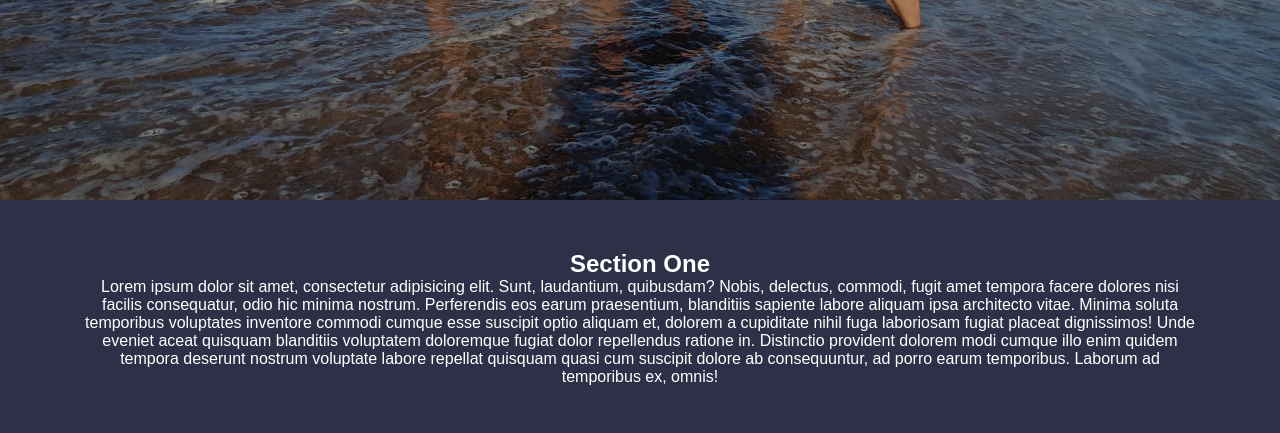
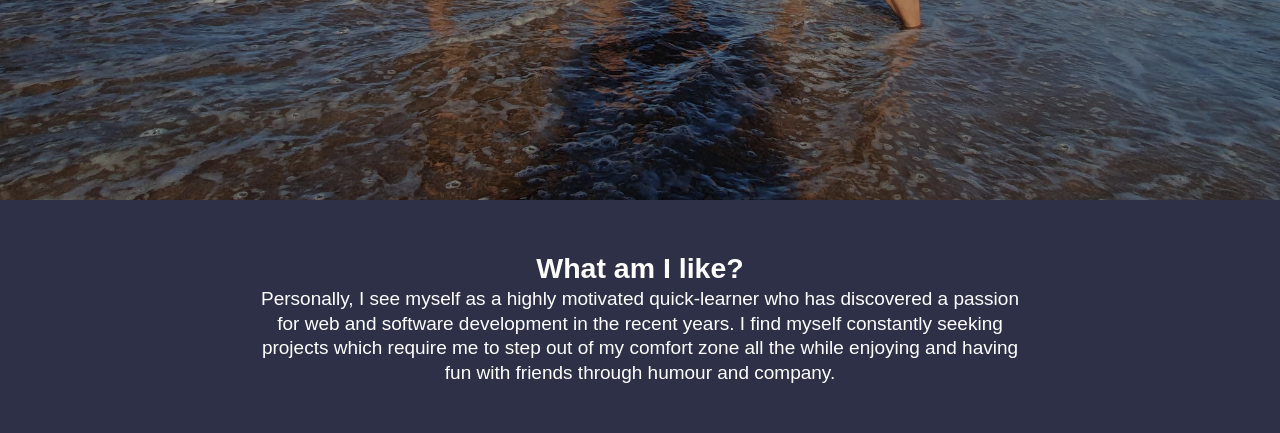
Before and after one commit to Wesley-Jin/deskcoders-website, a PHP site: page /aboutme.html in a window 1280 px wide. Shown: the part 600-1033 px from the top of the page. Run offline with PHP 8.4, Linux system fonts and the light colour scheme; some web fonts are replaced.

Commit message:
Add text to sections and UTSLogo

```diff
--- a/aboutme.css
+++ b/aboutme.css
@@ -54,7 +54,8 @@
 {
   background-image: url("public/mountainBG.jpg");
   z-index: 0;
-  padding: 400px;
+  padding-top: 17rem;
+  padding-bottom: 17rem;
   top: 0;
   left: 0;
   bottom: 0;
@@ -98,14 +99,23 @@
   }
 }
 
+.bodyWrap
+{
+  display: flex;
+  align-items: center;
+  gap: 5rem;
+  justify-content: center;
+}
+
 .utsLogo
 {
-  background-image: url("public/UTSlogo.jpg");
-  z-index: 0;
-  padding: 120px;
+  z-index: 5;
+  /* padding: 120px; */
   background-size: 20%;
   background-repeat: no-repeat;
   background-position: 18rem;
+  height: 25rem;
+  border-radius: 50px;
 }
 
 header
@@ -236,17 +246,28 @@ header
   max-width: 45rem;
 }
 
+.text2
+{
+  max-width: 70%;
+  text-align: center;
+  margin: auto;
+}
+
 .text3
 {
   color: white;
-  text-align: right;
+  max-width: 40rem;
+  font-size: 20px;
 }
 
 .section {
-  text-align:center;
+  display: block;
+  text-align: center;
   padding:50px 80px;
   background: #2D3047;
   color: white;
+  font-size: 19px;
+  line-height: 1.3;
 }
 
 .social {
--- a/aboutme.html
+++ b/aboutme.html
@@ -68,28 +68,32 @@
 
 
         <section class="section">
-            <h2>Section One</h2>
-            <p class="text2"> Lorem ipsum dolor sit amet, consectetur adipisicing elit. Sunt, laudantium, quibusdam? Nobis, delectus, commodi, fugit amet tempora facere dolores
-                nisi facilis consequatur, odio hic minima nostrum. Perferendis eos earum praesentium, blanditiis sapiente labore aliquam ipsa architecto vitae. Minima soluta
-                temporibus voluptates inventore commodi cumque esse suscipit optio aliquam et, dolorem a cupiditate nihil fuga laboriosam fugiat placeat dignissimos! Unde eveniet
-                aceat quisquam blanditiis voluptatem doloremque fugiat dolor repellendus ratione in. Distinctio provident dolorem modi cumque illo enim quidem tempora deserunt
-                nostrum voluptate labore repellat quisquam quasi cum suscipit dolore ab consequuntur,
-                ad porro earum temporibus. Laborum ad temporibus ex, omnis!</p>
+            <h2>What am I like?</h2>
+            <p class="text2"> Personally, I see myself as a highly motivated quick-learner who has discovered a passion for web and software development
+                in the recent years. I find myself constantly seeking projects which require me to step out of my comfort zone all the while enjoying and
+                having fun with friends through humour and company.
+            </p>
         </section>
 
         <div class="bgImage2">
-            <div class="utsLogo"></div>
-            <p class=text3>Lorem ipsum dolor sit amet, consectetur adipisicing elit.</p>
+            <div class="bodyWrap">
+                <img class="utsLogo" src="public/UTSlogo.jpg" alt="UTSLogo">
+                <p class=text3>I currently major in Cybersecurity and Privacy for my Computer Science degree and in my spare time,
+                    I complete projects to develop and expand my skills on web development and other coding languages. <br> <br>
+                    My current goals and points of interests to learn include: .NET, React.js, Ruby, and mobile programming languages such as Swift.
+                </p>
+            </div>
+            <!-- <div class="utsLogo"></div>
+            <p class=text3>Lorem ipsum dolor sit amet, consectetur adipisicing elit.</p>-->
         </div>
 
         <section class="section 2">
-            <h2>Section One</h2>
-            <p class="text2"> Lorem ipsum dolor sit amet, consectetur adipisicing elit. Sunt, laudantium, quibusdam? Nobis, delectus, commodi, fugit amet tempora facere dolores
-                nisi facilis consequatur, odio hic minima nostrum. Perferendis eos earum praesentium, blanditiis sapiente labore aliquam ipsa architecto vitae. Minima soluta
-                temporibus voluptates inventore commodi cumque esse suscipit optio aliquam et, dolorem a cupiditate nihil fuga laboriosam fugiat placeat dignissimos! Unde eveniet
-                aceat quisquam blanditiis voluptatem doloremque fugiat dolor repellendus ratione in. Distinctio provident dolorem modi cumque illo enim quidem tempora deserunt
-                nostrum voluptate labore repellat quisquam quasi cum suscipit dolore ab consequuntur,
-                ad porro earum temporibus. Laborum ad temporibus ex, omnis!</p>
+            <h2>Hobbies and Interests</h2>
+            <p class="text2"> I enjoy playing basketball and other activities such as travelling and camping. I love being up-to-date with the latest
+                technological news such as new computer hardware, mobile devices, softwares, etc. I enjoy playing online games with friends and hope
+                Covid lockdown ends soon so I can meet with them in person!!! 😏
+
+            </p>
         </section>
 
         <div class="bgImage3"></div>
```
